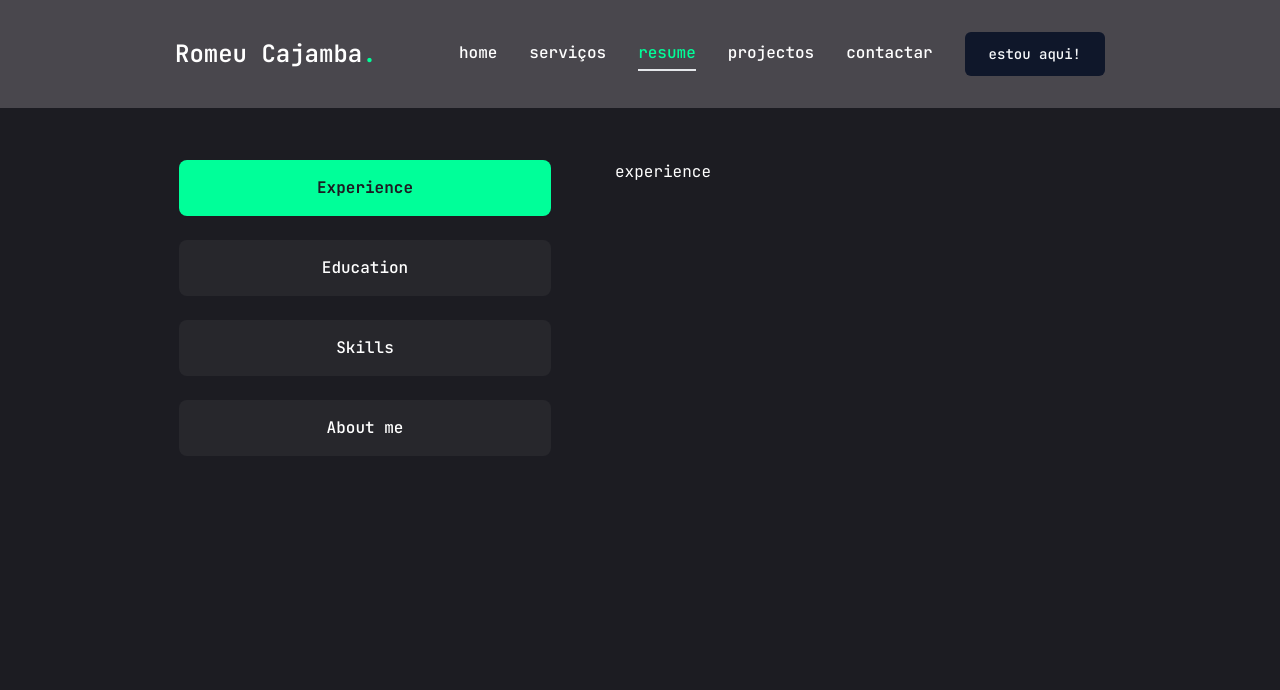
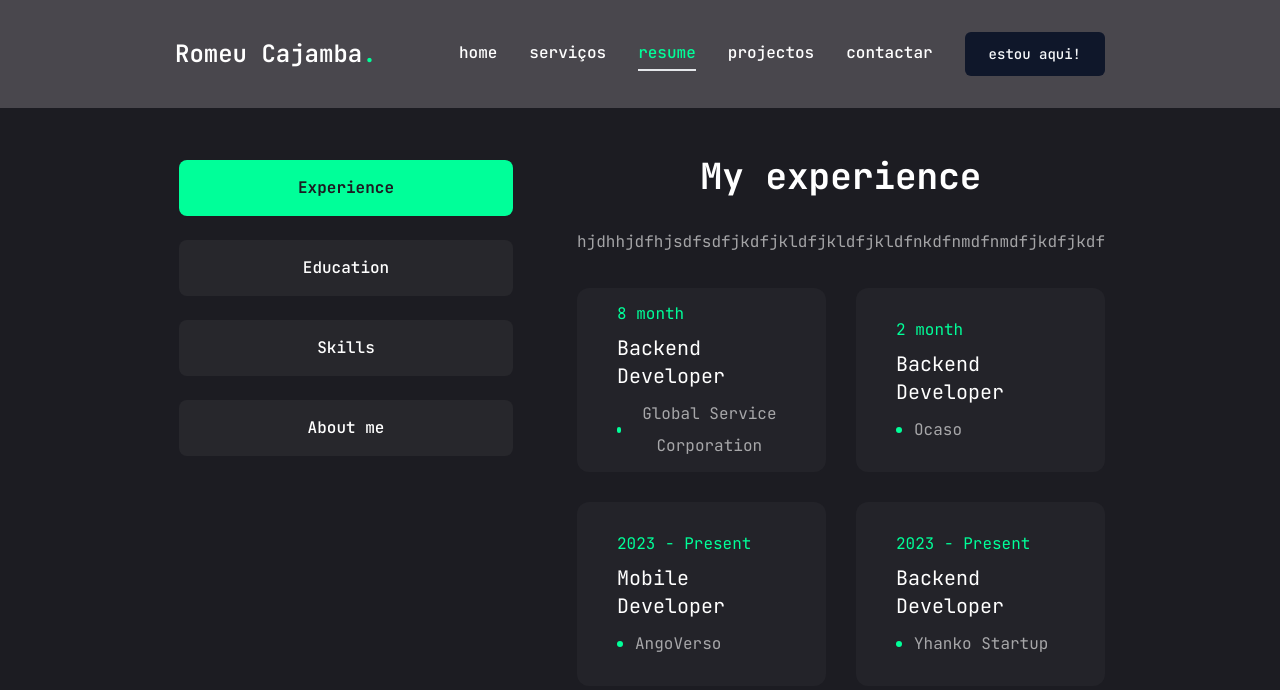
Before and after one commit to romeucajamba/portfolio_Cajamba, a Next.js app: page /resume in a window 1280 px wide. Shown: the top 690 px of the page. Built offline with nearby package versions, Linux system fonts and the light colour scheme.

Commit message:
feat: created skills box

```diff
--- a/src/app/resume/page.tsx
+++ b/src/app/resume/page.tsx
@@ -1,7 +1,7 @@
 "use client"
 import React from 'react';
 import { FaHtml5, FaCss3, FaJs, FaNodeJs, FaPython, FaGit, FaGithub, FaReact} from "react-icons/fa";
-import { SiTailwindcss, SiTypescript, SiMysql, SiSqlite, SiPrisma, SiPostgresql} from "react-icons/si";
+import { SiTailwindcss, SiTypescript, SiMysql, SiSqlite, SiPrisma, SiPostgresql, SiReact} from "react-icons/si";
 import { Tabs, TabsContent, TabsList, TabsTrigger} from "@/components/ui/tabs";
 import {Tooltip, TooltipContent, TooltipProvider, TooltipTrigger} from "@/components/ui/tooltip";
 import {ScrollArea} from "@/components/ui/scroll-area";
@@ -133,6 +133,10 @@
       name: "ReactJs"
     },
     {
+      icon: <SiReact/>,
+      name: "React Native"
+    },
+    {
       icon: <FaPython/>,
       name: "Python"
     },
@@ -179,7 +183,7 @@
       <div className='container mx-auto'>
           <Tabs
             defaultValue='experience'
-            className='flex flex-col xl:flex-row 2xl:flex-row md:flex-row gap-[60px]'
+            className='flex flex-col xl:flex-row 2xl:flex-row md:flex-row 3xl:flex-row gap-[60px]'
           >
               <TabsList className='flex flex-col w-full max-w-[380px] mx-auto xl:mx-0 gap-6'>
                   <TabsTrigger value='experience'>Experience</TabsTrigger>
@@ -190,15 +194,86 @@
 
               <div className='min-h-[70vh] w-full'>
                   <TabsContent value="experience" className='w-full'>
-                      experience
+                      <div className='flex flex-col gap-[30px] text-center xl:text-left 2xl:text-left 3xl:text-left 4xl:text-left 5xl:text-left 6xl:text-left'>
+                          <h3 className='text-4xl font-bold'>{experience.title}</h3>
+                          <p className='max-w-[600px] text-white/60 mx-auto xl:mx-0'>{experience.description}</p>
+                          <ScrollArea className='h-[400px]'>
+                              <ul className='grid grid-cols-1 lg:grid-cols-2 gap-[30px]'>
+                                  {experience.items.map((item, index) => {
+                                    return(
+                                      <li key={index} className='bg-[#232329] h-[184px] py-6 px-10 rounded-xl flex flex-col justify-center items-center lg:items-start gap-1'>
+
+                                          <span className='text-accent'>{item.duration}</span>
+                                          <h3 className='text-xl max-w-[260px] min-h-[60px] text-center lg:text-left'>{item.position}</h3>
+
+                                          <div className='flex items-center gap-3'>
+                                            <span className='w-[6px] h-[6px] rounded-full bg-accent'></span>
+                                            <p className='text-white/60'>{item.company}</p>
+                                          </div>
+                                      </li>
+                                    )
+                                  })}
+                              </ul>
+                          </ScrollArea>
+                      </div>
                   </TabsContent>
 
                   <TabsContent value="education" className='w-full'>
-                      education
+                  <div className='flex flex-col gap-[30px] text-center xl:text-left 2xl:text-left 3xl:text-left 4xl:text-left 5xl:text-left 6xl:text-left'>
+                          <h3 className='text-4xl font-bold'>{education.title}</h3>
+                          <p className='max-w-[600px] text-white/60 mx-auto xl:mx-0'>{education.description}</p>
+                          <ScrollArea className='h-[400px]'>
+                              <ul className='grid grid-cols-1 lg:grid-cols-2 gap-[30px]'>
+                                  {education.items.map((item, index) => {
+                                    return(
+                                      <li key={index} className='bg-[#232329] h-[184px] py-6 px-10 rounded-xl flex flex-col justify-center items-center lg:items-start gap-1'>
+
+                                          <span className='text-accent'>{item.duration}</span>
+                                          <h3 className='text-xl max-w-[260px] min-h-[60px] text-center lg:text-left'>{item.degree}</h3>
+
+                                          <div className='flex items-center gap-3'>
+                                            <span className='w-[6px] h-[6px] rounded-full bg-accent'></span>
+                                            <p className='text-white/60'>{item.institution}</p>
+                                          </div>
+                                      </li>
+                                    )
+                                  })}
+                              </ul>
+                          </ScrollArea>
+                      </div>
                   </TabsContent>
 
-                  <TabsContent value="skills" className='w-full'>
-                      skills
+                  <TabsContent value="skills" className='w-full h-full'>
+                  <div className='flex flex-col gap-[30px] xl:text-left 2xl:text-left 3xl:text-left 4xl:text-left 5xl:text-left 6xl:text-left'>
+                          <div className='flex flex-col gap-[30px] text-center xl:text-left'>
+                            <h3 className='text-4xl font-bold'>{skills.title}</h3>
+                            <p className='max-w-[600px] text-white/60 mx-auto xl:mx-0'>{skills.description}</p>
+
+                          </div>
+                              <ul className='grid grid-cols-2 sm:grid-cols-3 md:grid-cols-4 gap-4 xl:gap-[30px]'>
+                                  {skills.skillslist.map((item, index) => {
+                                    return(
+                                      <li key={index} className=''>
+                                          <TooltipProvider delayDuration={100}>
+                                            <Tooltip>
+                                                <TooltipTrigger className='w-full h-[150px] bg-[#232329] rounded-xl flex justify-center items-center group'>
+                                                    <div className='text-6xl group-hover:text-accent transition-all duration-300'>
+                                                      {item.icon}
+                                                    </div>
+                                                </TooltipTrigger>
+                                                <TooltipContent>
+                                                  <span>{item.name}</span>
+                                                </TooltipContent>
+                                            </Tooltip>
+                                          </TooltipProvider>
+
+
+                                      </li>
+                                    )
+                                  })}
+                              </ul>
+
+                      </div>
                   </TabsContent>
 
                   <TabsContent value="about" className='w-full'>
--- a/src/components/ui/scroll-area.tsx
+++ b/src/components/ui/scroll-area.tsx
@@ -40,7 +40,7 @@
     )}
     {...props}
   >
-    <ScrollAreaPrimitive.ScrollAreaThumb className="relative flex-1 rounded-full bg-slate-200 dark:bg-slate-800" />
+    <ScrollAreaPrimitive.ScrollAreaThumb className="relative flex-1 rounded-full bg-accent dark:bg-slate-800" />
   </ScrollAreaPrimitive.ScrollAreaScrollbar>
 ))
 ScrollBar.displayName = ScrollAreaPrimitive.ScrollAreaScrollbar.displayName
```
